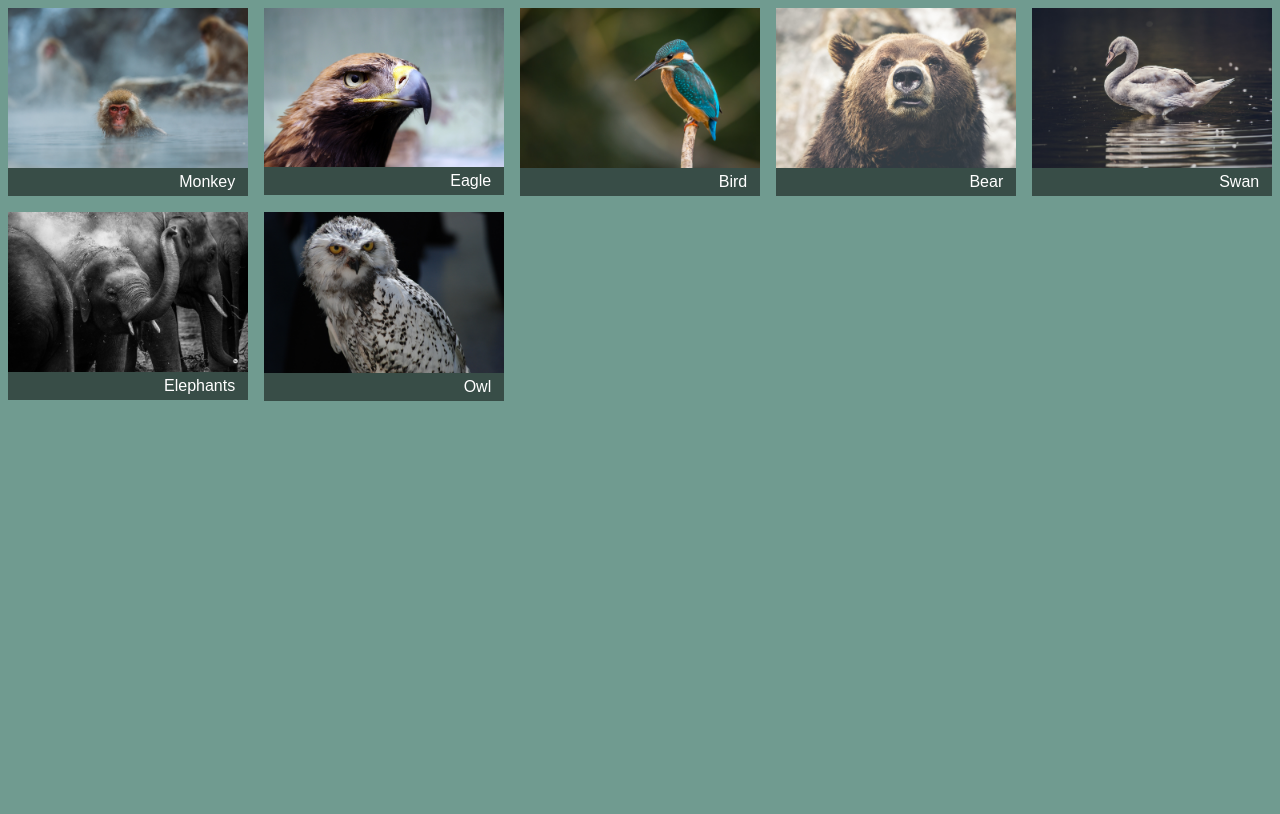
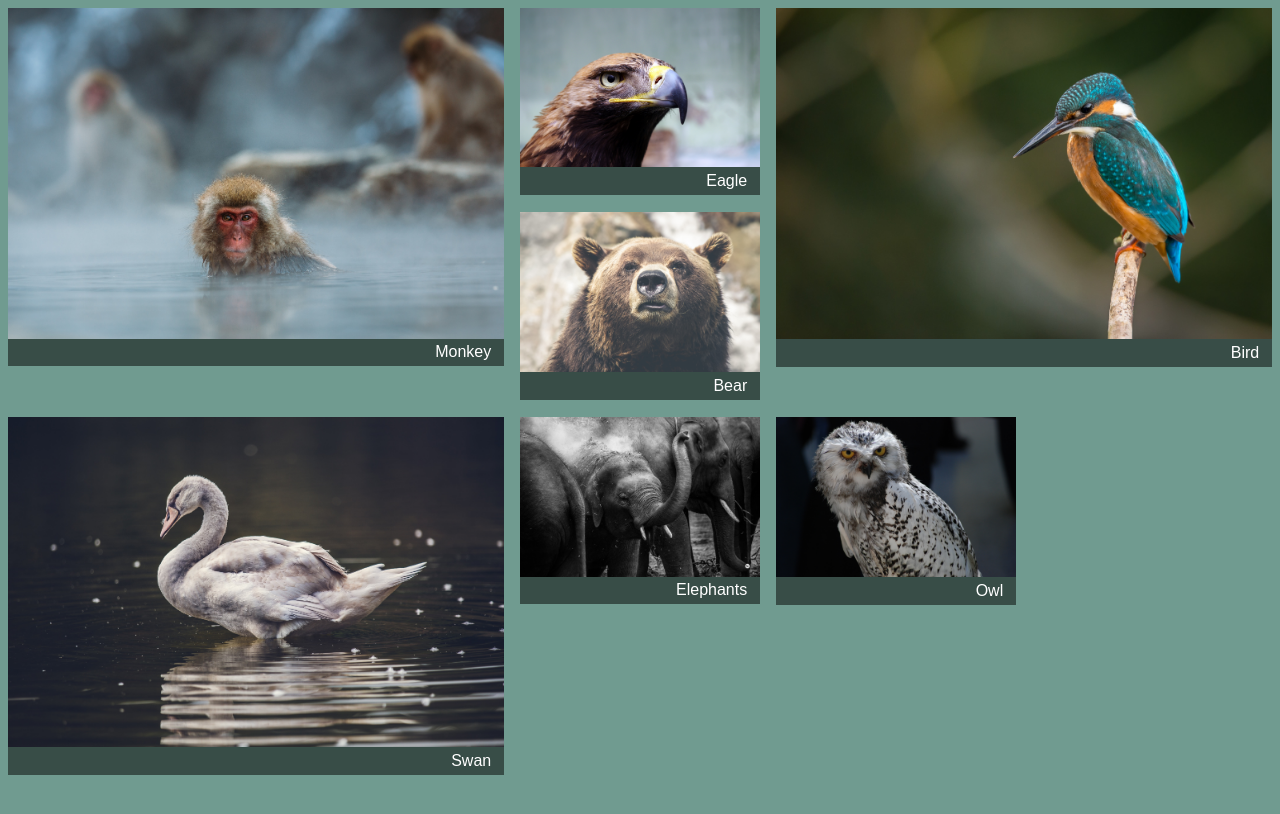
Before and after one commit to iFork/css-in-depth, a website: page 6-grid/pics-portfolio.html in a window 1280 px wide. Drawn offline with Linux system fonts and the light colour scheme.

Commit message:
Enlarge featured images to span multiple tracks

```diff
--- a/6-grid/pics-portfolio.css
+++ b/6-grid/pics-portfolio.css
@@ -40,3 +40,8 @@ body {
   color: white;
   text-align: right;
 }
+
+.portfolio .featured {
+  grid-column: span 2;
+  grid-row: span 2;
+}
--- a/6-grid/pics-portfolio.html
+++ b/6-grid/pics-portfolio.html
@@ -8,7 +8,7 @@
   </head>
   <body>
     <main class="portfolio">
-      <figure>
+      <figure class="featured">
         <img src="images/monkey.jpg" alt="monkey">
         <figcaption>Monkey</figcaption>
       </figure>
@@ -16,7 +16,7 @@
         <img src="images/eagle.jpg" alt="eagle">
         <figcaption>Eagle</figcaption>
       </figure>
-      <figure>
+      <figure class="featured">
         <img src="images/bird.jpg" alt="bird">
         <figcaption>Bird</figcaption>
       </figure>
@@ -24,7 +24,7 @@
         <img src="images/bear.jpg" alt="bear">
         <figcaption>Bear</figcaption>
       </figure>
-      <figure>
+      <figure class="featured">
         <img src="images/swan.jpg" alt="swan">
         <figcaption>Swan</figcaption>
       </figure>
```
